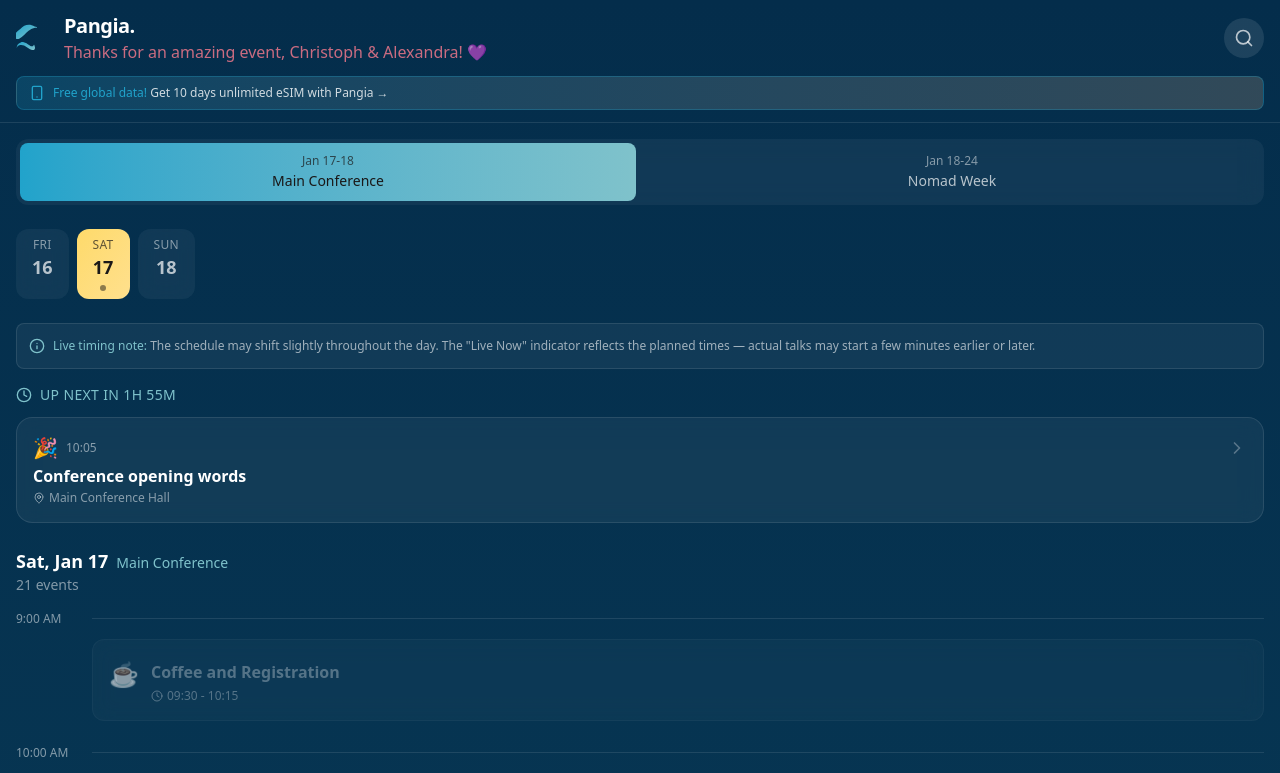
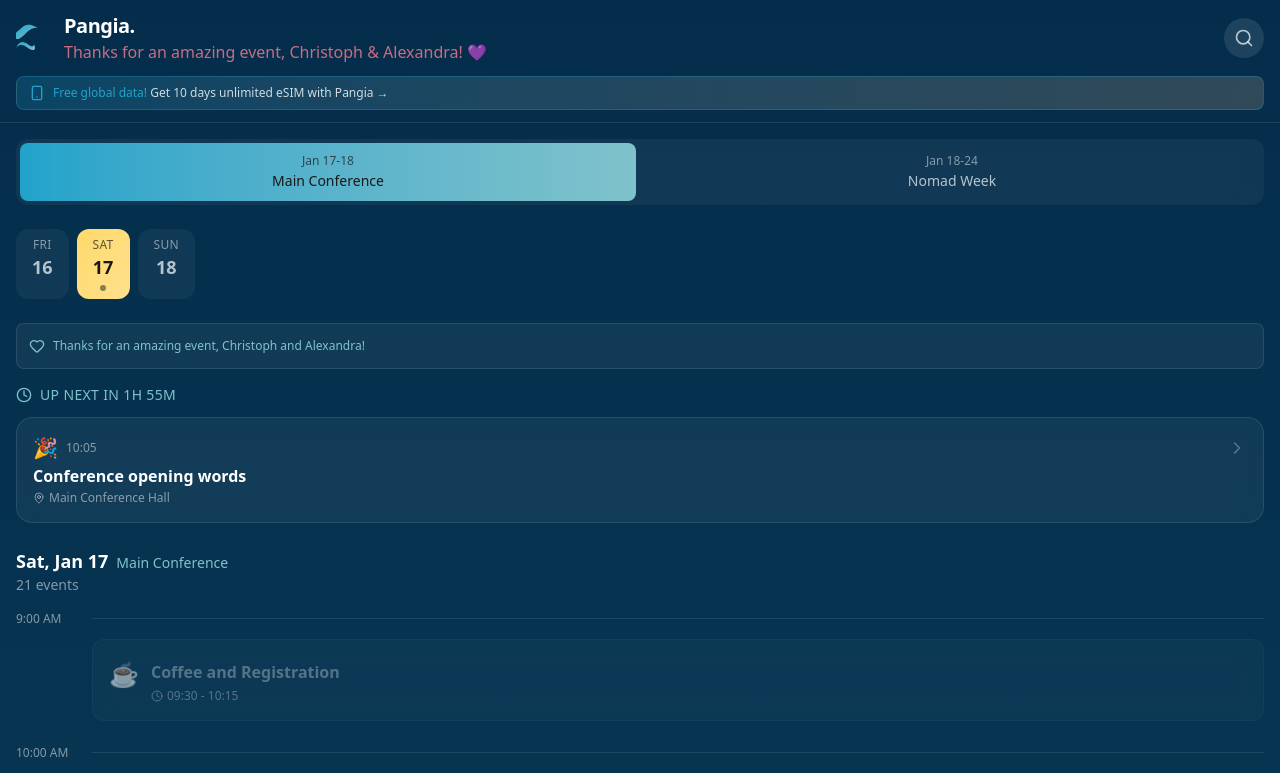
Before and after one commit to MatthewMakesMagic/event, a Next.js app: page / in a window 1280 px wide. Shown: the top 773 px of the page. Built offline with nearby package versions, Linux system fonts and the light colour scheme.

Commit message:
Add thank you message for Christoph and Alexandra

```diff
--- a/src/components/TimingDisclaimer.tsx
+++ b/src/components/TimingDisclaimer.tsx
@@ -1,15 +1,13 @@
 "use client";
 
-import { Info } from "lucide-react";
+import { Heart } from "lucide-react";
 
 export default function TimingDisclaimer() {
   return (
     <div className="flex items-start gap-2 p-3 rounded-lg bg-white/5 border border-white/10 mb-4">
-      <Info className="w-4 h-4 text-dawn-light flex-shrink-0 mt-0.5" />
+      <Heart className="w-4 h-4 text-dawn-light flex-shrink-0 mt-0.5" />
       <p className="text-xs text-white/60 leading-relaxed">
-        <span className="text-dawn-light font-medium">Live timing note:</span> The schedule
-        may shift slightly throughout the day. The "Live Now" indicator reflects the planned
-        times — actual talks may start a few minutes earlier or later.
+        <span className="text-dawn-light font-medium">Thanks for an amazing event, Christoph and Alexandra!</span>
       </p>
     </div>
   );
```
